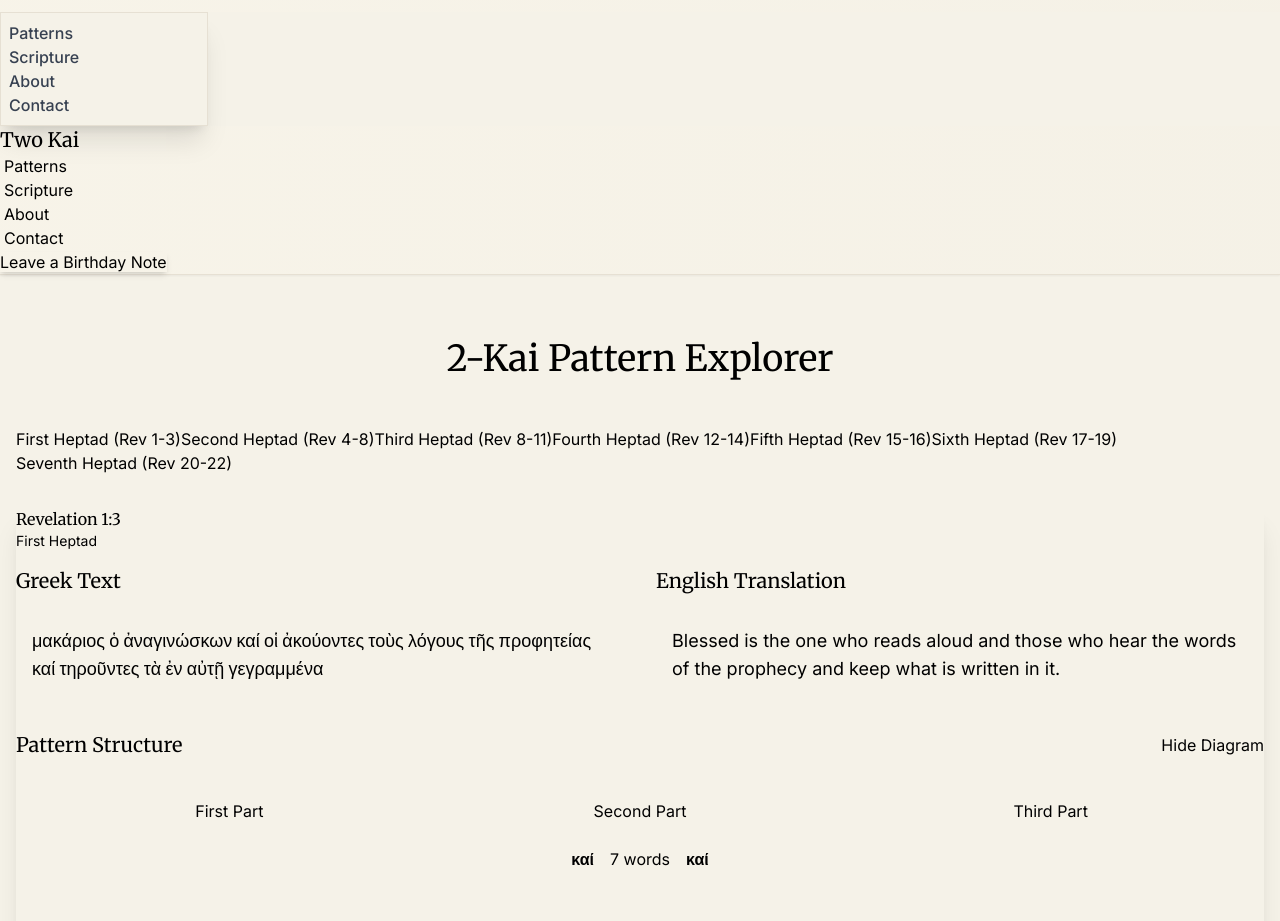
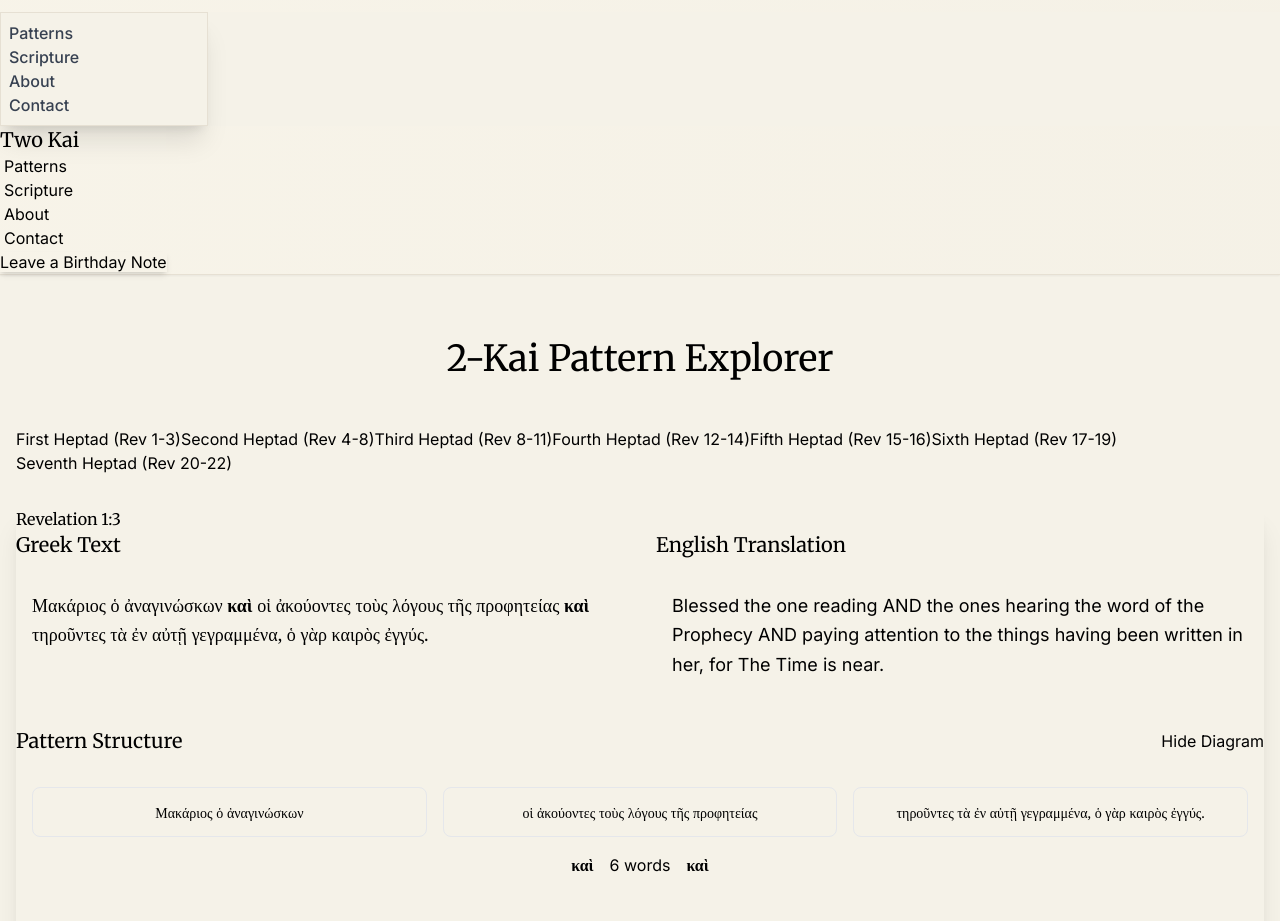
Before and after one commit to kk99807/two-kai, a Next.js app: page /patterns in a window 1280 px wide. Shown: the top 921 px of the page. Built offline with nearby package versions, Linux system fonts and the light colour scheme.

Commit message:
fix: correct sample text + favicon.ico

```diff
--- a/src/app/layout.tsx
+++ b/src/app/layout.tsx
@@ -1,5 +1,5 @@
 import type { Metadata } from 'next'
-import { Inter, Merriweather } from 'next/font/google'
+import { Inter, Merriweather, Noto_Serif } from 'next/font/google'
 import './globals.css'
 import Header from '@/components/Header'
 import Footer from '@/components/Footer'
@@ -14,6 +14,13 @@ const merriweather = Merriweather({
   weight: ['300', '400', '700', '900'],
   subsets: ['latin'],
   variable: '--font-merriweather',
+  display: 'swap',
+})
+
+const notoSerif = Noto_Serif({
+  weight: ['400', '700'],
+  subsets: ['latin', 'greek'],
+  variable: '--font-noto-serif',
   display: 'swap',
 })
 
@@ -43,7 +50,7 @@ export default function RootLayout({
 }) {
   return (
     <html lang="en" data-theme="twokai">
-      <body className={`${inter.variable} ${merriweather.variable} font-sans bg-parchment min-h-screen flex flex-col`}>
+      <body className={`${inter.variable} ${merriweather.variable} ${notoSerif.variable} font-sans bg-parchment min-h-screen flex flex-col`}>
         <Header />
         <main className="container mx-auto px-4 flex-grow">
           {children}
--- a/src/app/patterns/page.tsx
+++ b/src/app/patterns/page.tsx
@@ -8,11 +8,11 @@ const samplePattern = {
   id: '1',
   section: 'First Heptad',
   verse: 'Revelation 1:3',
-  greekText: 'μακάριος ὁ ἀναγινώσκων καί οἱ ἀκούοντες τοὺς λόγους τῆς προφητείας καί τηροῦντες τὰ ἐν αὐτῇ γεγραμμένα',
-  englishText: 'Blessed is the one who reads aloud and those who hear the words of the prophecy and keep what is written in it.',
+  greekText: 'Μακάριος ὁ ἀναγινώσκων καὶ οἱ ἀκούοντες τοὺς λόγους τῆς προφητείας καὶ τηροῦντες τὰ ἐν αὐτῇ γεγραμμένα, ὁ γὰρ καιρὸς ἐγγύς.',
+  englishText: 'Blessed the one reading AND the ones hearing the word of the Prophecy AND paying attention to the things having been written in her, for The Time is near.',
   structure: 'sentence-kai-sentence-kai-sentence',
-  wordCount: 17,
-  interval: 7,
+  wordCount: 20,
+  interval: 41,
   explanation: 'This verse demonstrates a beautiful 2-Kai pattern where the central phrase is bounded by "kai" (and) on both sides. The pattern emphasizes three groups: the reader, the hearers, and the keepers of the prophecy.',
 };
 
@@ -50,11 +50,11 @@ export default function PatternsPage() {
       <PatternViewer pattern={samplePattern} />
 
       {/* Introduction to Patterns */}
-      <div className="prose mx-auto my-16">
+      <div className="prose mx-auto mt-16 mb-12">
         <h2 className="font-serif">Understanding 2-Kai Patterns</h2>
-        <p>
+        <p className="mt-4">
           The 2-Kai pattern is a remarkable literary structure discovered in the Book of Revelation
-          by Pastor Edward A. Robson. These patterns consist of three parts connected by two instances of the Greek
+          by Pastor Edward A. Robson. These patterns consist of three phrases connected by two instances of the Greek
           word &ldquo;καί&rdquo; (kai), forming beautiful symmetrical structures that enhance our understanding
           of the text.
         </p>
--- a/src/components/PatternViewer.tsx
+++ b/src/components/PatternViewer.tsx
@@ -2,7 +2,7 @@
 
 import { useState } from 'react';
 import type { TwoKaiPattern } from '@/lib/greekUtils';
-import { highlightKaiPattern } from '@/lib/greekUtils';
+import { findTwoKaiPattern, highlightKaiPattern } from '@/lib/greekUtils';
 
 interface PatternViewerProps {
   pattern: {
@@ -21,29 +21,23 @@ interface PatternViewerProps {
 export default function PatternViewer({ pattern }: PatternViewerProps) {
   const [showDiagram, setShowDiagram] = useState(true);
 
-  // Parse the pattern structure
-  const kaiPattern: TwoKaiPattern = {
-    firstPart: pattern.greekText.split('καί')[0],
-    secondPart: pattern.greekText.split('καί')[1],
-    thirdPart: pattern.greekText.split('καί')[2],
-    interval: pattern.interval
-  };
-
-  const highlightedGreek = highlightKaiPattern(pattern.greekText, kaiPattern);
+  // Find the pattern in the Greek text
+  const kaiPattern = findTwoKaiPattern(pattern.greekText);
+  const highlightedGreek = kaiPattern ? highlightKaiPattern(pattern.greekText, kaiPattern) : pattern.greekText;
 
   return (
     <div className="card bg-base-100 shadow-xl">
       <div className="card-body">
         <h2 className="card-title font-serif">{pattern.verse}</h2>
-        <p className="text-sm text-base-content/70 mb-4">{pattern.section}</p>
+        {/* <p className="text-sm text-base-content/70 mb-4">{pattern.section}</p> */}
 
         <div className="grid md:grid-cols-2 gap-8">
           {/* Greek Text */}
           <div>
             <h3 className="text-xl font-serif mb-4">Greek Text</h3>
             <div className="bg-base-200 p-4 rounded-lg">
-              <p
-                className="font-serif text-lg"
+              <div
+                className="font-['Noto_Serif'] text-lg leading-relaxed [&>span.text-primary]:!text-primary [&>span.text-secondary]:!text-secondary [&>span.text-accent]:!text-accent"
                 dangerouslySetInnerHTML={{ __html: highlightedGreek }}
               />
             </div>
@@ -53,12 +47,13 @@ export default function PatternViewer({ pattern }: PatternViewerProps) {
           <div>
             <h3 className="text-xl font-serif mb-4">English Translation</h3>
             <div className="bg-base-200 p-4 rounded-lg">
-              <p className="text-lg">{pattern.englishText}</p>
+              <p className="text-lg leading-relaxed">{pattern.englishText}</p>
             </div>
           </div>
         </div>
 
         {/* Pattern Diagram */}
+        {kaiPattern && showDiagram && (
           <div className="mt-8">
             <div className="flex items-center justify-between mb-4">
               <h3 className="text-xl font-serif">Pattern Structure</h3>
@@ -66,33 +61,32 @@ export default function PatternViewer({ pattern }: PatternViewerProps) {
                 className="btn btn-ghost btn-sm"
                 onClick={() => setShowDiagram(!showDiagram)}
               >
-              {showDiagram ? 'Hide Diagram' : 'Show Diagram'}
+                Hide Diagram
               </button>
             </div>
 
-          {showDiagram && (
             <div className="bg-base-200 p-4 rounded-lg">
               <div className="flex flex-col items-center space-y-4">
                 <div className="grid grid-cols-3 gap-4 w-full text-center">
-                  <div className="p-2 bg-primary text-primary-content rounded">
-                    First Part
+                  <div className="p-3 bg-primary/10 text-primary rounded-lg border border-primary/20">
+                    <span className="font-['Noto_Serif'] text-sm">{kaiPattern.firstPart}</span>
                   </div>
-                  <div className="p-2 bg-secondary text-secondary-content rounded">
-                    Second Part
+                  <div className="p-3 bg-secondary/10 text-secondary rounded-lg border border-secondary/20">
+                    <span className="font-['Noto_Serif'] text-sm">{kaiPattern.secondPart}</span>
                   </div>
-                  <div className="p-2 bg-primary text-primary-content rounded">
-                    Third Part
+                  <div className="p-3 bg-primary/10 text-primary rounded-lg border border-primary/20">
+                    <span className="font-['Noto_Serif'] text-sm">{kaiPattern.thirdPart}</span>
                   </div>
                 </div>
-                <div className="flex justify-center space-x-4">
-                  <span className="text-accent font-bold">καί</span>
-                  <span className="text-base-content/50">{pattern.interval} words</span>
-                  <span className="text-accent font-bold">καί</span>
+                <div className="flex justify-center items-center space-x-4">
+                  <span className="text-accent font-['Noto_Serif'] font-bold">καὶ</span>
+                  <span className="text-base-content/50">{kaiPattern.interval} words</span>
+                  <span className="text-accent font-['Noto_Serif'] font-bold">καὶ</span>
+                </div>
               </div>
             </div>
           </div>
         )}
-        </div>
 
         {/* Pattern Explanation */}
         <div className="mt-8 prose">
--- a/src/lib/greekUtils.ts
+++ b/src/lib/greekUtils.ts
@@ -6,31 +6,43 @@ export interface TwoKaiPattern {
 }
 
 export function findTwoKaiPattern(text: string): TwoKaiPattern | null {
-  // This is a placeholder implementation
-  // The actual implementation will need to:
-  // 1. Identify the Greek word "καί" (kai)
-  // 2. Analyze the surrounding text structure
-  // 3. Validate the pattern matches the 2-Kai configuration
-  // 4. Return the parts and interval if found
+  // Split the text by the Greek "καὶ", preserving the delimiter
+  const parts = text.split(/(καὶ)/);
 
-  const kaiPattern = /([^καί]+)(καί)([^καί]+)(καί)([^καί]+)/i;
-  const match = text.match(kaiPattern);
+  // We need at least 5 parts (3 text segments and 2 "καὶ")
+  if (parts.length < 5) return null;
 
-  if (!match) return null;
+  // Find the indices of "καὶ"
+  const kaiIndices = parts.reduce<number[]>((acc, part, index) => {
+    if (part === 'καὶ') acc.push(index);
+    return acc;
+  }, []);
+
+  // We need exactly 2 "καὶ"
+  if (kaiIndices.length !== 2) return null;
+
+  const [firstKai, secondKai] = kaiIndices;
 
   return {
-    firstPart: match[1].trim(),
-    secondPart: match[3].trim(),
-    thirdPart: match[5].trim(),
-    interval: match[3].trim().split(/\s+/).length, // Simple word count
+    firstPart: parts.slice(0, firstKai).join('').trim(),
+    secondPart: parts.slice(firstKai + 1, secondKai).join('').trim(),
+    thirdPart: parts.slice(secondKai + 1).join('').trim(),
+    interval: parts.slice(firstKai + 1, secondKai).join('').trim().split(/\s+/).length,
   };
 }
 
 export function highlightKaiPattern(text: string, pattern: TwoKaiPattern): string {
-  // This function will wrap the pattern parts in HTML/JSX elements for highlighting
-  // This is a placeholder implementation
-  return text.replace(
-    new RegExp(`(${pattern.firstPart})(καί)(${pattern.secondPart})(καί)(${pattern.thirdPart})`, 'i'),
-    '<span class="text-primary">$1</span><span class="text-accent">καί</span><span class="text-secondary">$3</span><span class="text-accent">καί</span><span class="text-primary">$5</span>'
-  );
+  // Directly construct the highlighted HTML using the pattern parts
+  const highlightedText =
+    `<span class="text-primary !important">${pattern.firstPart}</span>` +
+    ` <span class="text-accent font-bold !important">καὶ</span> ` +
+    `<span class="text-secondary !important">${pattern.secondPart}</span>` +
+    ` <span class="text-accent font-bold !important">καὶ</span> ` +
+    `<span class="text-primary !important">${pattern.thirdPart}</span>`;
+
+  console.log('Original text:', text);
+  console.log('Pattern parts:', pattern);
+  console.log('Highlighted text:', highlightedText);
+
+  return highlightedText;
 }
```
Also changed, not shown: 1 other file (tests, documents, lock files or other folders). Lines whose indentation alone changed are shown as unchanged.
